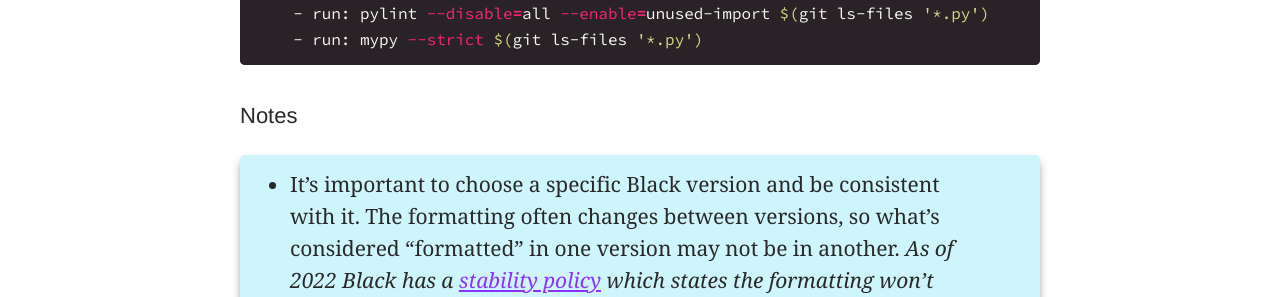
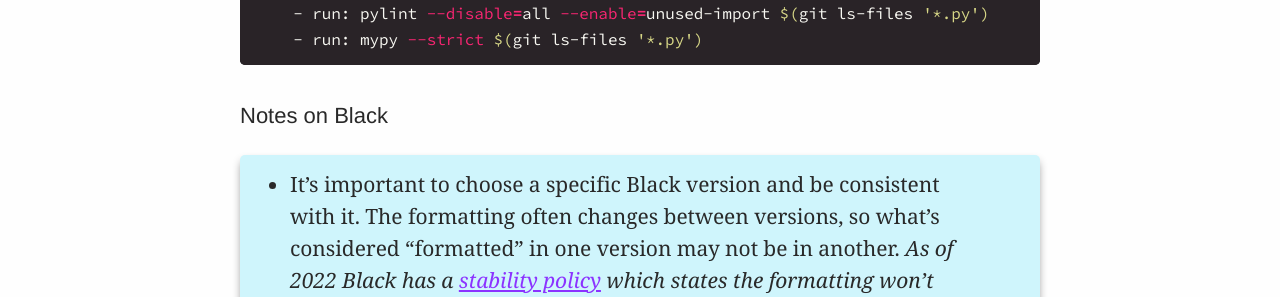
Before and after one commit to explodinglabs/explodinglabs.github.io, a Jekyll site: the page built from docs/_posts/python/2021-07-01-code-quality-github-actions.markdown, in a window 1280 px wide. Shown: the part 1105-1402 px from the top of the page. Built offline with Jekyll 4.4.1, drawn with Linux system fonts in a browser that asks for light colours.

Commit message:
Update 2021-07-01-code-quality-github-actions.markdown

````diff
--- a/docs/_posts/python/2021-07-01-code-quality-github-actions.markdown
+++ b/docs/_posts/python/2021-07-01-code-quality-github-actions.markdown
@@ -42,7 +42,7 @@
     - run: mypy --strict $(git ls-files '*.py')
 ```
 
-## Notes
+## Notes on Black
 
 - It's important to choose a specific Black version and be consistent with it.
   The formatting often changes between versions, so what's considered
````
